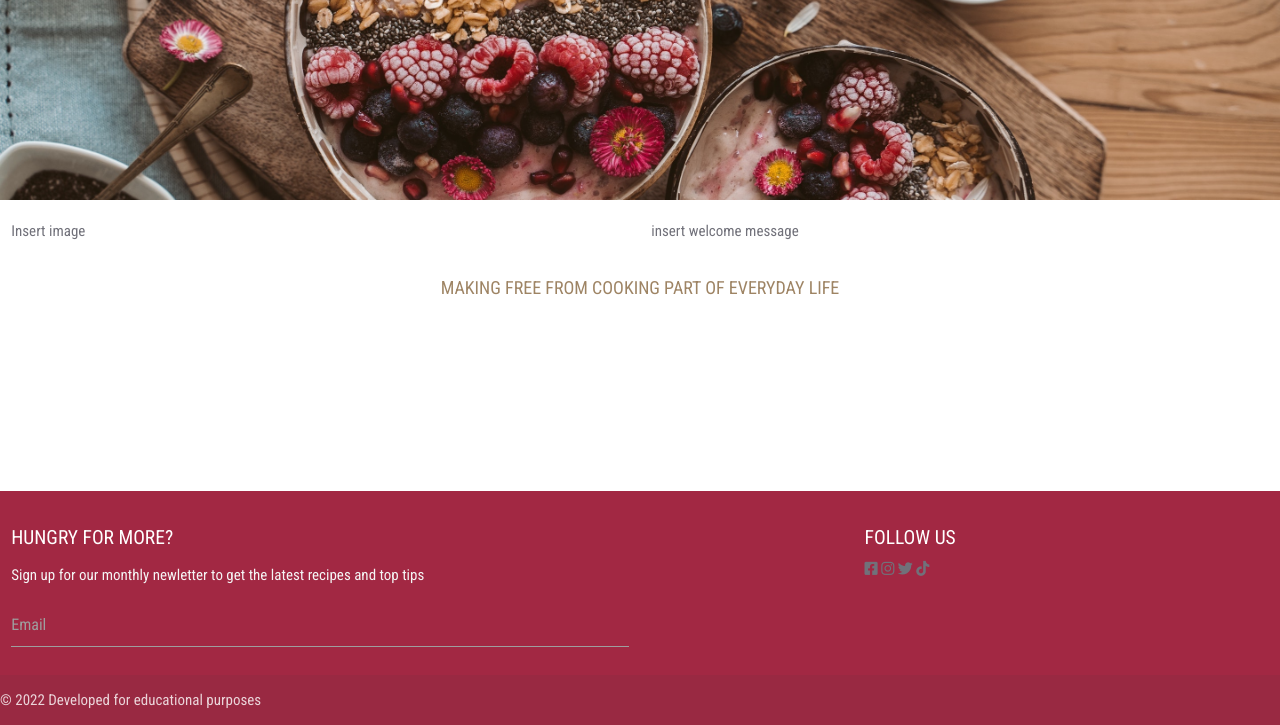
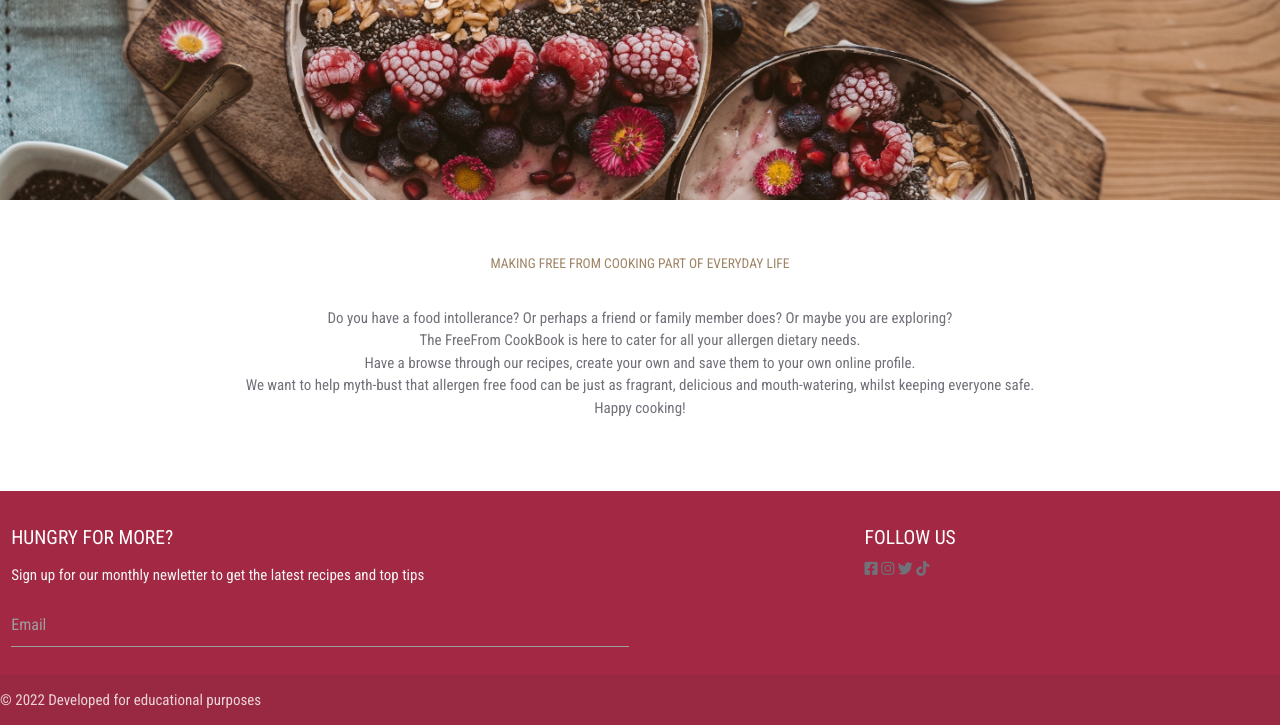
Before and after one commit to anyahush/the-freefrom-cookbook, a Flask app: page / in a window 1280 px wide. Shown: the part 75-800 px from the top of the page. Run offline with Flask 2, Linux system fonts and the light colour scheme; some libraries are stand-ins or nearby versions.

Commit message:
Add content and styling to home page

```diff
--- a/static/css/style.css
+++ b/static/css/style.css
@@ -36,7 +36,7 @@ h2 {
     color: #9e8464;
     text-transform: uppercase;
     text-align: center;
-    font-size: 120%;
+    font-size: 90%;
 }
 
 h3 {
@@ -67,10 +67,14 @@ h5 {
 
 }
 
+.message {
+    text-align: center;
+}
 /* removing Materialize container margins taken from https://www.codegrepper.com/code-examples/css/materialize+customize+container */
 .container {
     margin: 0 auto;
     width: 100%;
+    max-width: 2560px;
   }
   @media only screen and (min-width: 601px) {
     .container {
@@ -98,7 +102,6 @@ span {
 }
 
 /* media queries */
-
 @media screen and (max-width: 768px) {
     h1 {
         font-size: 80%;
@@ -112,6 +115,9 @@ span {
         font-size: 130%;
         text-align: center;
     }
+    h2 {
+        font-size: 150%;
+    }
     #hero_image {
         height: 350px;
     }
@@ -122,8 +128,11 @@ span {
     h1 {
         font-size: 150%;
     }
+    h2 {
+        font-size: 200%;
+    }
     #hero_image {
-        height: 500px;
+        height: 400px;
     }
 
 }
--- a/templates/index.html
+++ b/templates/index.html
@@ -1,20 +1,27 @@
 {% extends "base.html" %}
 {% block content %}
 
-    <div class="row nomargin" id="hero_image">
+    <div class="row" id="hero_image">
+    </div>
+    <div class="row">
+        <div class="col s12">
+            <h2>Making free from cooking part of everyday life</h2>
+        </div>
+
+        <div class="col s12">
+            <p class="message">Do you have a food intollerance? Or perhaps a friend or family member does?
+                Or maybe you are exploring?<br>
+                The FreeFrom CookBook is here to cater for all your allergen dietary needs. <br>
+                Have a browse through our recipes, create your own and save them to your own online
+                profile.<br>
+                We want to help myth-bust that allergen free food can be just as fragrant, delicious
+                and mouth-watering, whilst keeping everyone safe.<br>
+                Happy cooking!
+            </p>
+
+        </div>
     </div>
 
 
 
-<div class="row">
-    <div class="col s12 m6">
-        Insert image
-    </div>
-    <div class="col s12 m6">
-        insert welcome message
-
-    </div>
-</div>
-
-<h2>Making free from cooking part of everyday life</h2>
 {% endblock %}
```
